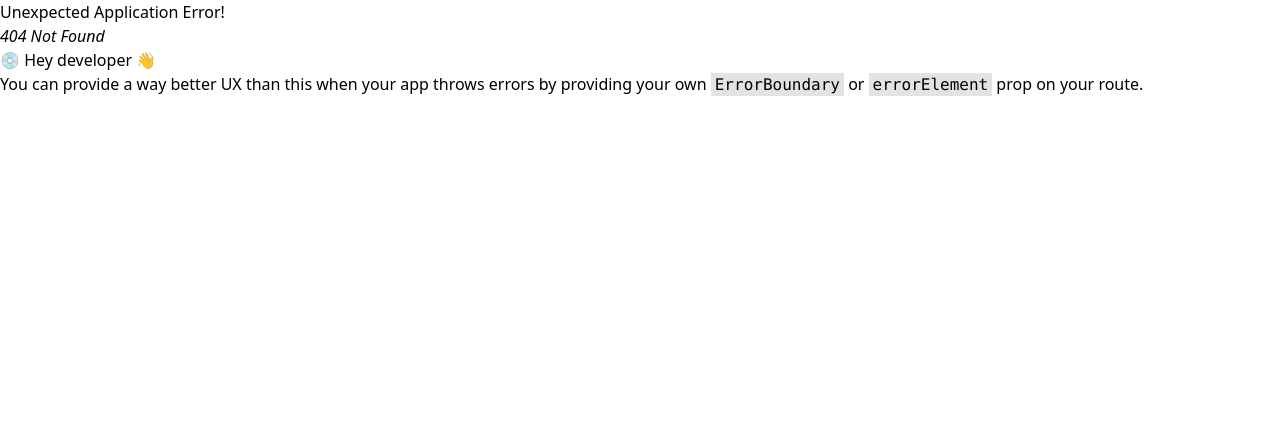
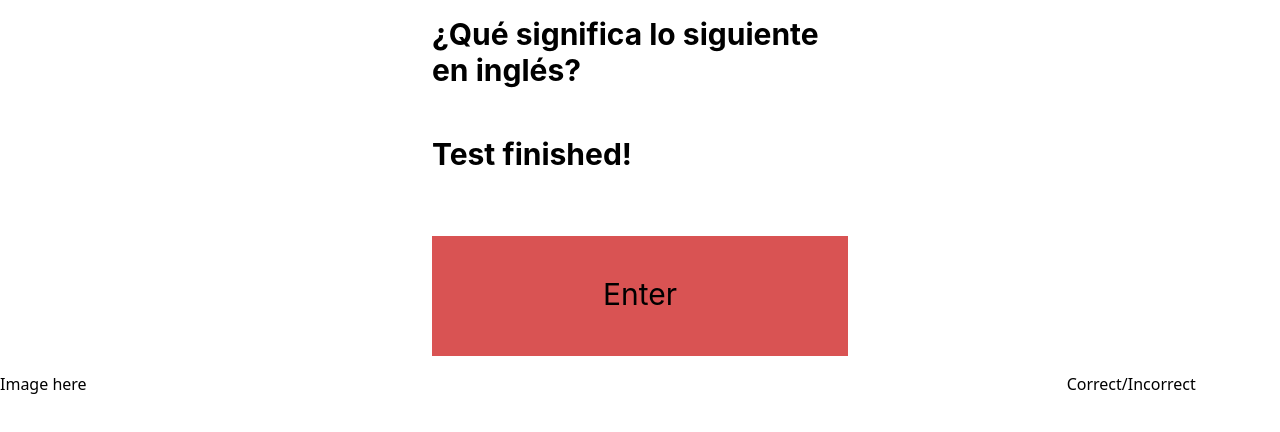
Before and after one commit to PabloLuisMolinaBlanes/CalaLinguaAttemptI, a React (Vite) app in the folder frontend/costa-lingua-frontend/: page /questionnaire/1 in a window 1280 px wide. Before the commit this address had no page. Shown: the top 432 px of the page. Built offline with nearby package versions, Linux system fonts and the light colour scheme; no server answers.

Commit message:
Added basic questionnaire answering functionality, still a lot of work to do, though

```diff
--- a/frontend/costa-lingua-frontend/src/main.tsx
+++ b/frontend/costa-lingua-frontend/src/main.tsx
@@ -8,6 +8,7 @@ import MainPage from './pages/MainPage/MainPage.tsx'
 import { Provider } from 'react-redux'
 import store from './utlis/state/store.ts'
 import { QueryClient, QueryClientProvider } from '@tanstack/react-query'
+import QuestionnairePage from './pages/QuestionnairePage/QuestionnairePage.tsx'
 
 const queryClient = new QueryClient()
 
@@ -27,6 +28,10 @@ const router = createBrowserRouter([
   {
     path: '/main',
     element: <MainPage />
+  },
+  {
+    path: '/questionnaire/:id',
+    element: <QuestionnairePage />
   }
 ])
 
--- a/frontend/costa-lingua-frontend/src/pages/MainPage/components/Table.tsx
+++ b/frontend/costa-lingua-frontend/src/pages/MainPage/components/Table.tsx
@@ -2,9 +2,8 @@ import { useQuery } from "@tanstack/react-query";
 import TableRow from "./TableRow";
 import api from "../../../utlis/api";
 import TableHeader from "./TableHeader";
+import type { TypeType } from "../../../types/TypeType";
 import type { Questionnaire } from "../../../types/Questionnaire";
-
-type TypeType = {id: number, name: string}[]
 
 
 function Table() {
--- /dev/null
+++ b/frontend/costa-lingua-frontend/src/pages/QuestionnairePage/QuestionnairePage.tsx
@@ -0,0 +1,95 @@
+import { useState } from "react"
+import { useQuery } from "@tanstack/react-query"
+import { checkAuthState } from "../../utlis/auth"
+import { useEffect } from "react"
+import { useSelector } from "react-redux"
+import type { RootState } from "../../utlis/state/store"
+import { useNavigate } from "react-router"
+import { useParams } from "react-router"
+import type { QuestionnairePlay } from "../../types/QuestionnairePlay"
+import api from "../../utlis/api"
+
+function QuestionnairePage() {
+
+    const authState = useSelector((sessionID : RootState) => sessionID)
+    const navigate = useNavigate()
+    let params = useParams()
+
+    const [answer, setAnswer] = useState("")
+    const [questionnaire, setQuestionnaire] = useState<QuestionnairePlay[] | []>([])
+    const [title, setTitle] = useState("")
+    const [currentQuestionIndex, setCurrentQuestionIndex] = useState(0)
+
+    /*
+    // Implements auth functionality on the client
+    useEffect(() => {
+        checkAuthState(authState, navigate)
+    }, [])
+*/
+    const getQuestionnaires = async () => {
+        const result = await api.get(`/getQuestions?id=${params.id}`)
+        const obtainedQuestions : QuestionnairePlay[] = await result.data;
+        setQuestionnaire(obtainedQuestions)
+        setTitle(obtainedQuestions[0].correct_answer)
+        return obtainedQuestions;
+    }
+
+    const {data, isPending} = useQuery({
+        queryKey: ['questionnaires'],
+        queryFn: getQuestionnaires,
+    })
+
+    const handleClick = () => {
+        if (answer === questionnaire[currentQuestionIndex].question) {
+          console.log("Correct!");
+          setCurrentQuestionIndex((currentQuestionIndex + 1) % questionnaire.length);
+        } else {
+          console.log("Incorrect");
+        }
+      }
+
+      useEffect(() => {
+        if (questionnaire[currentQuestionIndex] === undefined) {
+          setTitle("Test finished!")
+        } else {
+          setTitle(questionnaire[currentQuestionIndex].correct_answer)
+        }
+      }, [currentQuestionIndex])
+
+      function handleAnswer (e : React.ChangeEvent<HTMLInputElement>) {
+        setAnswer(e.target.value)
+      }
+
+
+    return (<>
+    <div id="container" className="flex flex-row p-4">
+    <div id="left" className="w-3/9"></div>
+    <div id="center" className="w-3/9">
+    <h1 className="text-3xl font-bold font-inter pb-12">¿Qué significa lo siguiente en inglés?</h1>
+    <h1 className="text-3xl font-bold font-inter pb-6">{title}</h1>
+    <input type="text" value={answer} className="w-10/10 pb-4" onChange={handleAnswer}></input>
+    <div id="center" className="w-9/9 text-center bg-[#D95353] font-inter text-3xl h-30 flex flex-col cursor-pointer" onClick={() => {handleClick()}}>
+    <div id="top" className="h-3/9">
+</div>
+<div id="right" className="h-3/9">
+    <p>Enter</p>
+</div>
+<div id="bottom" className="h-3/9">
+
+</div>
+    </div>
+    </div>
+    <div id="right" className="w-3/9"></div>
+    </div>
+    <div id="correctness" className="flex flex-row">
+      <div id="left" className="w-5/6">
+        Image here
+      </div>
+      <div id="right" className="w-1/6">
+        Correct/Incorrect
+      </div>
+    </div>
+    </>)
+}
+
+export default QuestionnairePage;
--- /dev/null
+++ b/frontend/costa-lingua-frontend/src/types/QuestionnairePlay.ts
@@ -0,0 +1,8 @@
+export type QuestionnairePlay = {
+    id?: number,
+    name: string,
+    question: string,
+    correct_answer: string,
+    miscellanea: string,
+    type_id: number,
+}
--- /dev/null
+++ b/frontend/costa-lingua-frontend/src/types/TypeType.ts
@@ -0,0 +1 @@
+export type TypeType = {id: number, name: string}[]
```
Also changed, not shown: frontend/costa-lingua-frontend/src/pages/QuestionnairePage/QuestionnairePage.css (added), 2 other files (tests, documents, lock files or other folders).
